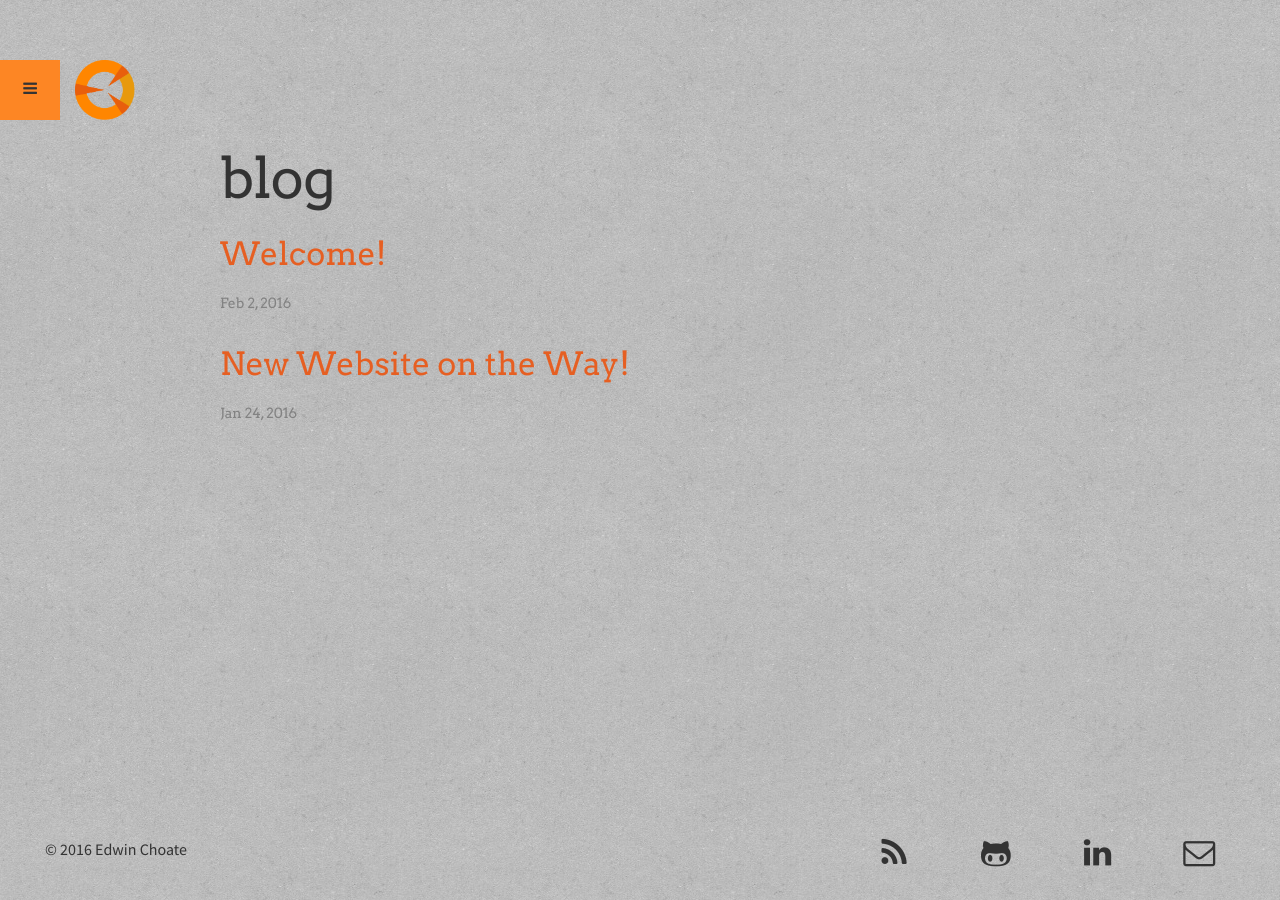
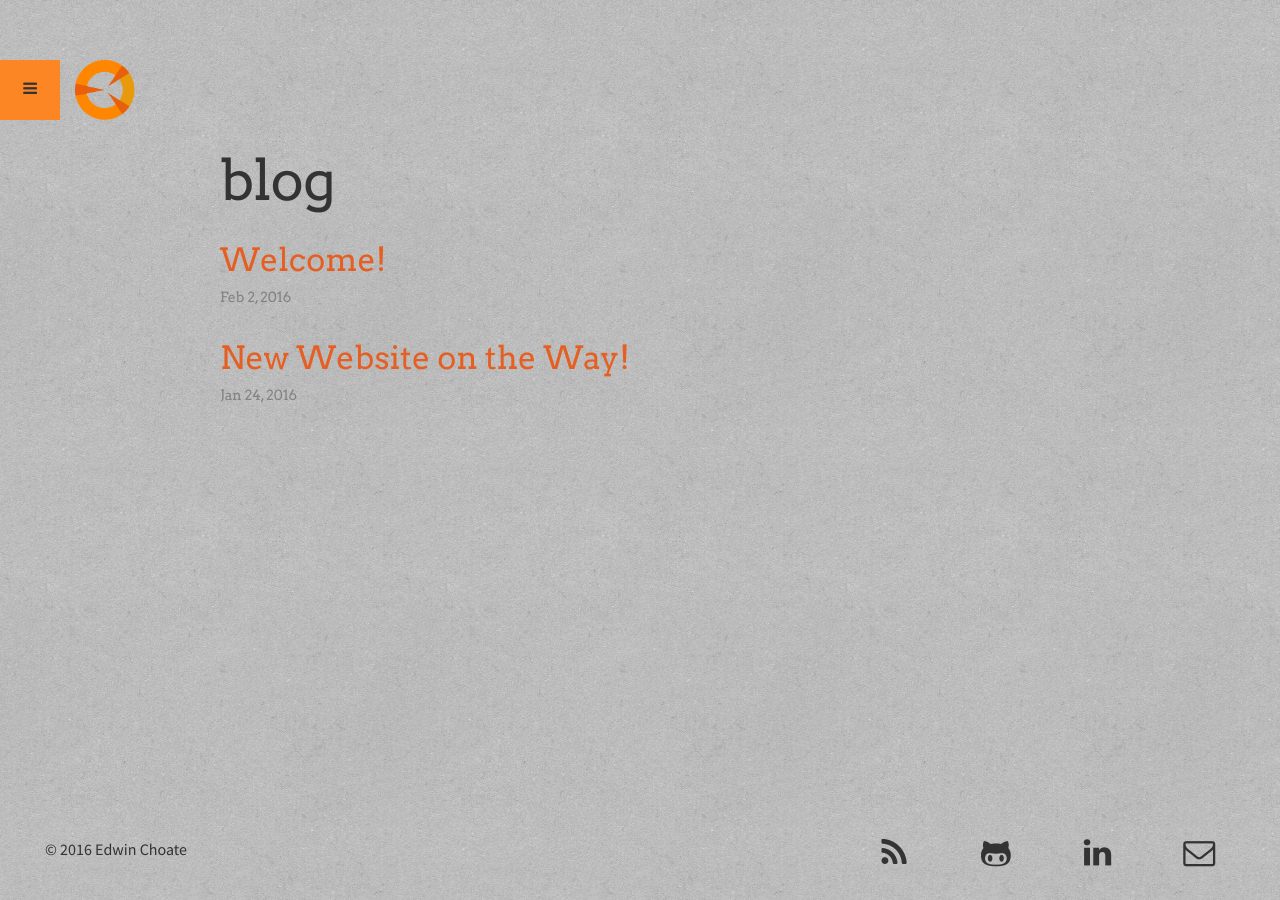
Before and after one commit to edwinchoate/edwinchoate.github.io, a Jekyll site: the page built from blog.html, in a window 1280 px wide. Built offline with Jekyll 4.4.1, drawn with Linux system fonts in a browser that asks for light colours.

Commit message:
reduces spacing in between post title and date

```diff
--- a/_sass/_layout.scss
+++ b/_sass/_layout.scss
@@ -366,12 +366,14 @@
     color: $grey-color;
 }
 
+.post-link-header {
+  margin-bottom: 3px;
+}
+
 .post-link {
     display: block;
     font-size: 24px;
 }
-
-
 
 /**
  * Posts
@@ -383,7 +385,7 @@
 .post-title {
     font-size: 42px;
     letter-spacing: -1px;
-    line-height: 1;
+    margin-bottom: 3px;
 
     @include media-query($on-laptop) {
         font-size: 36px;
--- a/blog.html
+++ b/blog.html
@@ -12,7 +12,7 @@ permalink: /blog/
     {% for post in site.posts %}
       <li>
         <!-- the post title -->
-        <h2>
+        <h2 class="post-link-header">
           <a class="post-link" href="{{ post.url | prepend: site.baseurl }}">{{ post.title }}</a>
         </h2>
         <!-- the post date  -->
```
